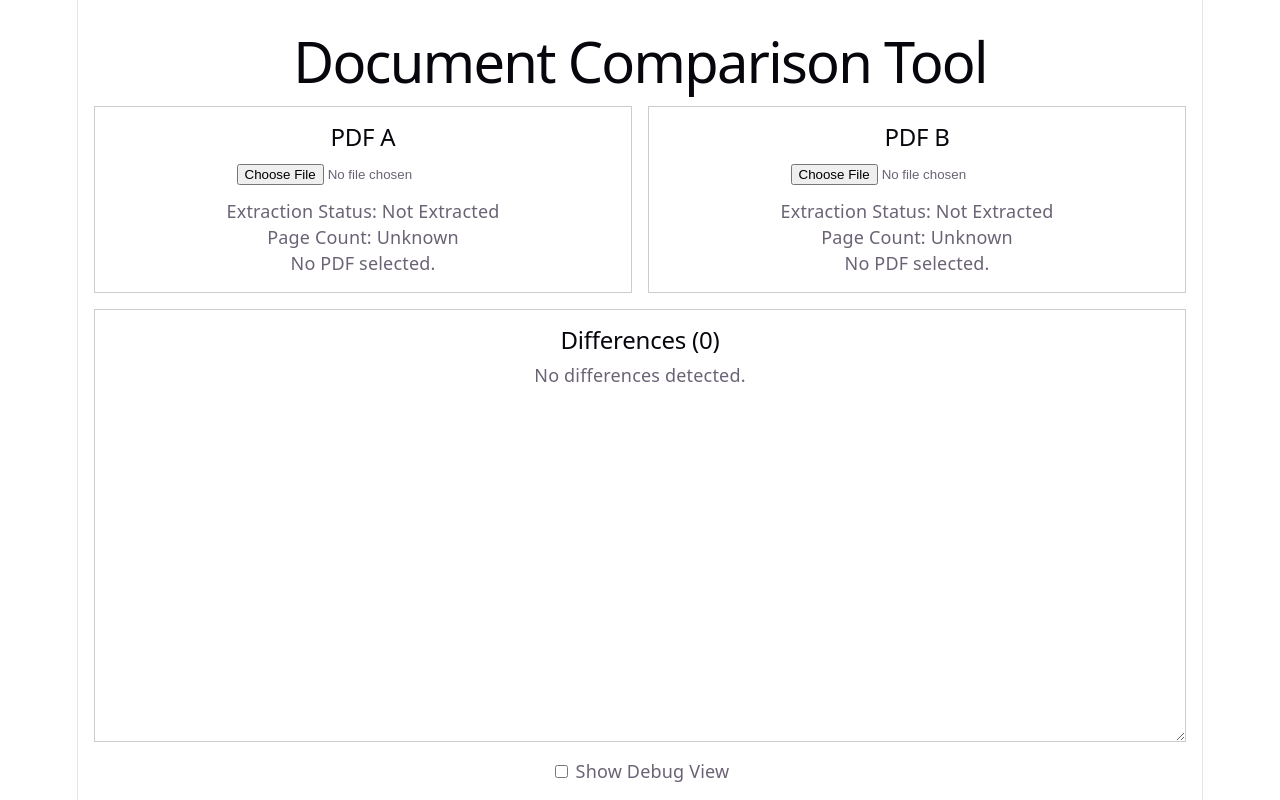
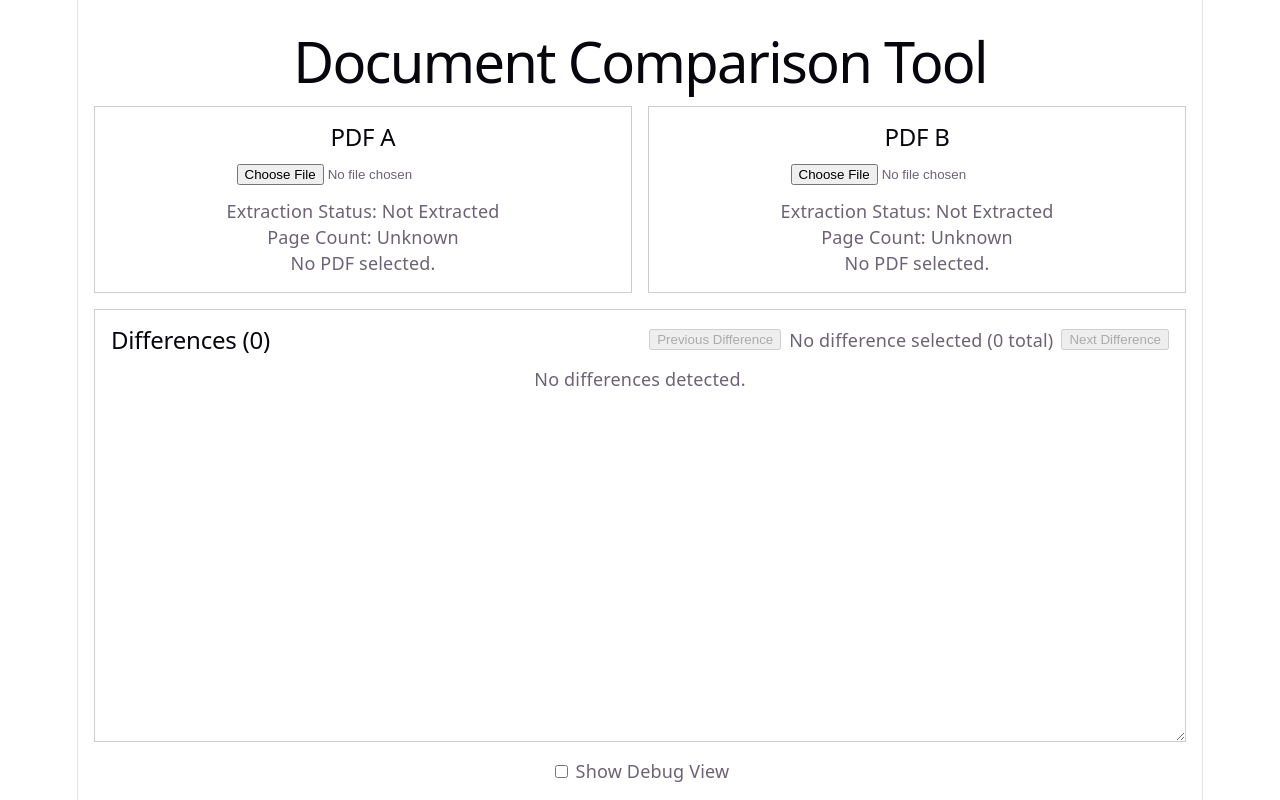
Before and after one commit to nier122/document-comparison-tool, a React (Vite) app in the folder frontend/: page / in a window 1280 px wide. Built offline with nearby package versions, Linux system fonts and the light colour scheme.

Commit message:
Implement difference navigation

```diff
--- a/frontend/src/components/DifferencePanel.tsx
+++ b/frontend/src/components/DifferencePanel.tsx
@@ -1,9 +1,12 @@
 import type { Difference, DifferenceTextPart } from '../types/comparison';
 
 type DifferencePanelProps = {
+  currentDifferenceIndex?: number;
   differences?: Difference[];
   selectedDifferenceId?: string;
   onDifferenceSelect?: (difference: Difference) => void;
+  onNextDifference?: () => void;
+  onPreviousDifference?: () => void;
 };
 
 function getPageLabel(difference: Difference) {
@@ -125,10 +128,19 @@ function renderInlineDifference(difference: Difference) {
 }
 
 function DifferencePanel({
+  currentDifferenceIndex = -1,
   differences = [],
   selectedDifferenceId,
   onDifferenceSelect,
+  onNextDifference,
+  onPreviousDifference,
 }: DifferencePanelProps) {
+  const selectedDifferenceNumber = currentDifferenceIndex >= 0 ? currentDifferenceIndex + 1 : null;
+  const currentDifferenceLabel =
+    selectedDifferenceNumber === null
+      ? `No difference selected (${differences.length} total)`
+      : `Difference ${selectedDifferenceNumber} of ${differences.length}`;
+
   return (
     <section
       aria-label="Detected differences"
@@ -143,7 +155,38 @@ function DifferencePanel({
         resize: 'vertical',
       }}
     >
-      <h2>Differences ({differences.length})</h2>
+      <div
+        style={{
+          alignItems: 'center',
+          display: 'flex',
+          flexWrap: 'wrap',
+          gap: '12px',
+          justifyContent: 'space-between',
+          marginBottom: '12px',
+        }}
+      >
+        <h2 style={{ margin: 0 }}>Differences ({differences.length})</h2>
+        <div style={{ alignItems: 'center', display: 'flex', flexWrap: 'wrap', gap: '8px' }}>
+          <button
+            type="button"
+            disabled={currentDifferenceIndex <= 0}
+            onClick={onPreviousDifference}
+          >
+            Previous Difference
+          </button>
+          <span>{currentDifferenceLabel}</span>
+          <button
+            type="button"
+            disabled={
+              differences.length === 0 ||
+              (currentDifferenceIndex !== -1 && currentDifferenceIndex >= differences.length - 1)
+            }
+            onClick={onNextDifference}
+          >
+            Next Difference
+          </button>
+        </div>
+      </div>
 
       {differences.length === 0 ? (
         <p>No differences detected.</p>
```
